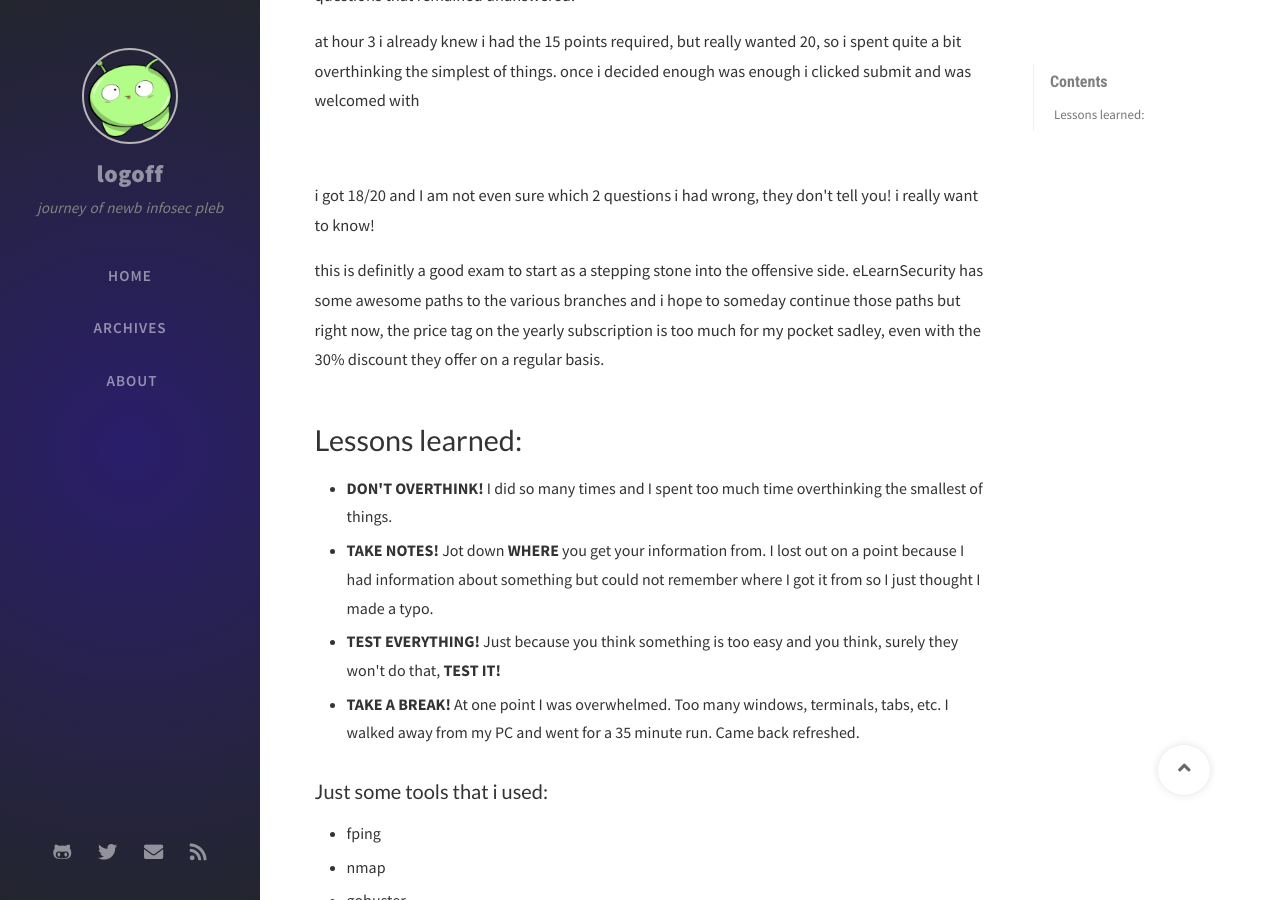
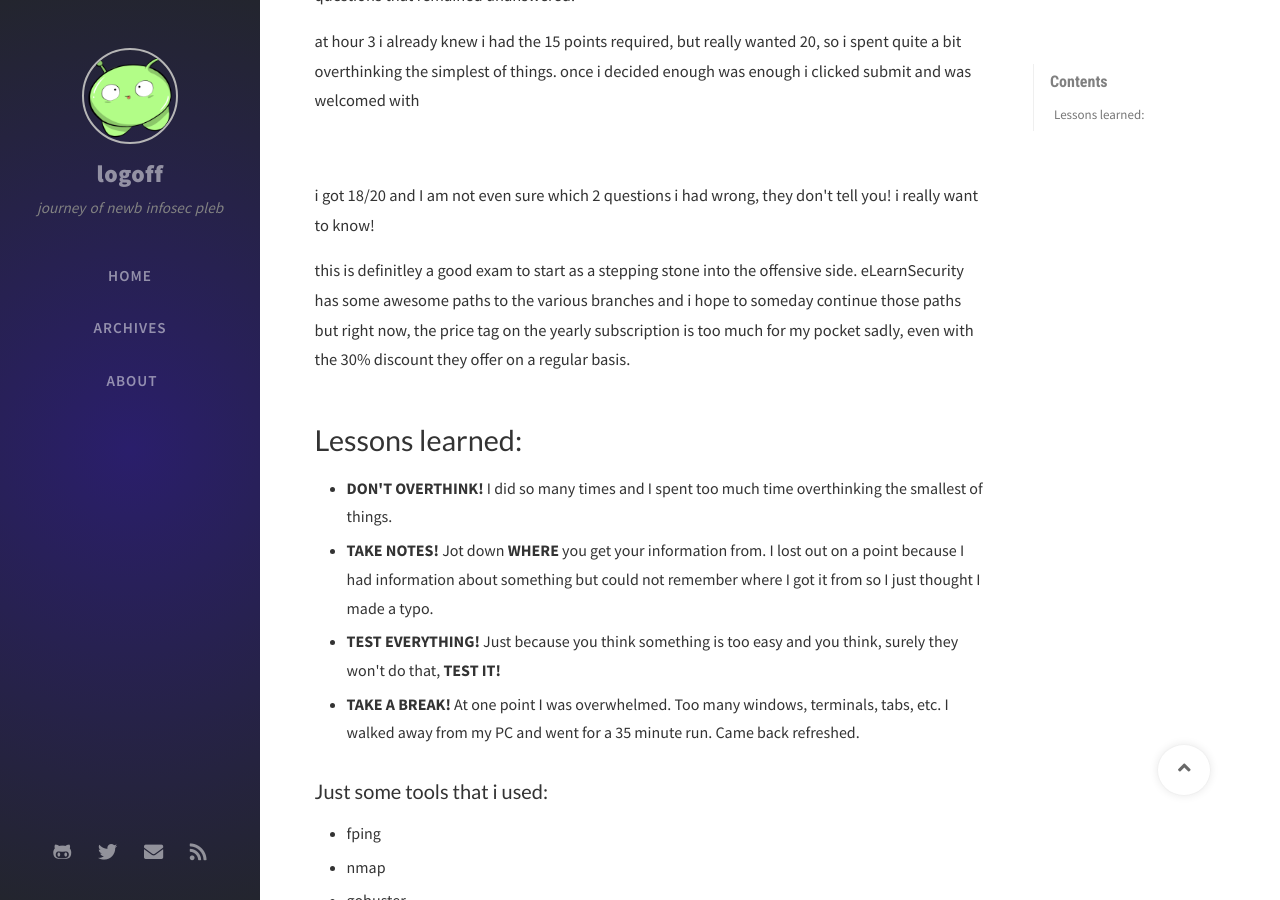
Before and after one commit to geoffchisnall/geoffchisnall.github.io, a Jekyll site: the page built from _posts/2020-12-21-eJPT-Exam.md, in a window 1280 px wide and 900 px high, scrolled down 1511 px. Built offline with Jekyll 4.4.1, drawn with Linux system fonts in a browser that asks for light colours; nearby versions of some CDN libraries; comment, search, counter and statistics services are not loaded; some of the changed text lies outside the part shown.

```diff
--- a/_posts/2020-12-21-eJPT-Exam.md
+++ b/_posts/2020-12-21-eJPT-Exam.md
@@ -42,7 +42,7 @@ once i decided enough was enough i clicked submit and was welcomed with
 i got 18/20 and I am not even sure which 2 questions i had wrong, they don't tell you! i really want to know!
 </p>
 <p>
-this is definitly a good exam to start as a stepping stone into the offensive side. eLearnSecurity has some awesome paths to the various branches and i hope to someday continue those paths but right now, the price tag on the yearly subscription is too much for my pocket sadley, even with the 30% discount they offer on a regular basis.
+this is definitley a good exam to start as a stepping stone into the offensive side. eLearnSecurity has some awesome paths to the various branches and i hope to someday continue those paths but right now, the price tag on the yearly subscription is too much for my pocket sadly, even with the 30% discount they offer on a regular basis.
 </p>
 <h1>Lessons learned:</h1>
 <ul>
```
Also changed, not shown: other parts of _posts/2020-12-21-eJPT-Exam.md (+1 -1 lines).
